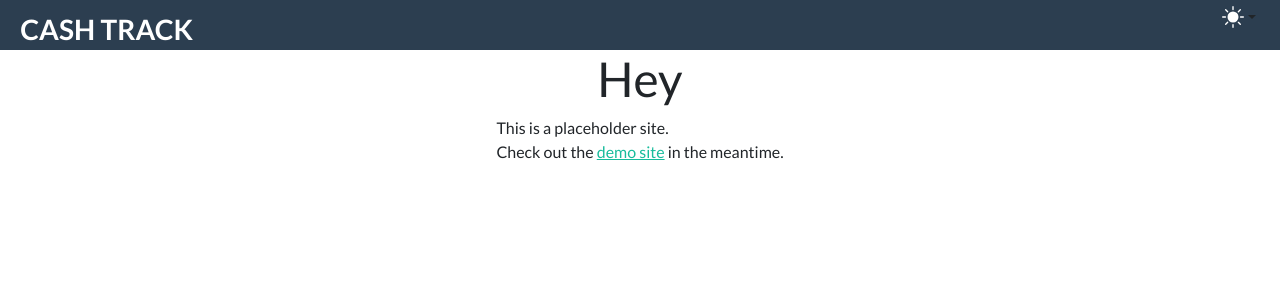
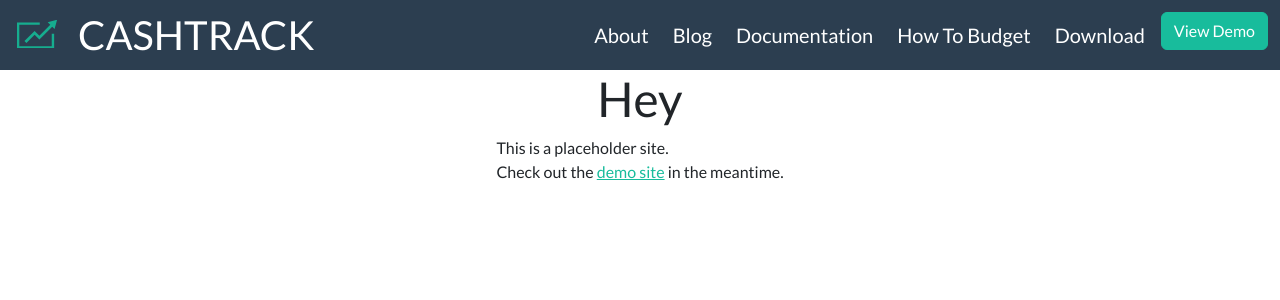
Before and after one commit to Mitchellscot/CashTrack-Web, a Next.js app: page / in a window 1280 px wide. Shown: the top 300 px of the page. Built offline with nearby package versions, Linux system fonts and the light colour scheme.

Commit message:
header up

```diff
--- a/app/components/Header/Header.module.scss
+++ b/app/components/Header/Header.module.scss
@@ -1,15 +1,39 @@
-.image{
-    width: 90px;
-    margin: 0 auto;
+@import "/node_modules/bootswatch/dist/flatly/variables";
+
+//targets both the navbar brand div and the image next to it and sets a color on hover
+
+.logo{
+    cursor: pointer;
+    filter: invert(52%) sepia(70%) saturate(470%) hue-rotate(118deg) brightness(99%) contrast(95%);
 }
+
 .noHyperlinkUnderline{
     text-decoration: none;
 }
+
 .logo{
     font-weight: 900;
     font-size: calc(100% + 0.5vw + 0.7vh);
     text-transform: uppercase;
 }
-.whiteIcon{
 
+.navLink{
+    color: #fff;
 }
+.navLink:hover{
+    color: $success !important;
+}
+
+.navbar{
+    padding: 0px !important;
+}
+.hamburgerBtn{
+    background: none;
+    padding: 0px;
+    border: none;
+}
+.hamburger{
+    cursor: pointer;
+    font-size: 2.5rem;
+    color: $white;
+}
--- a/app/components/Header/Header.tsx
+++ b/app/components/Header/Header.tsx
@@ -2,67 +2,54 @@ import React from 'react';
 import styles from './Header.module.scss';
 import classNames from 'classnames';
 import Image from 'next/image';
+import Link from 'next/link';
 
 export const Header = () => {
-    const img = classNames('d-none d-md-block d-xl-none pt-2', styles.image);
+    const img = classNames('mt-1 me-3', styles.logo);
     const anchor = classNames('d-flex brand col-md-2 d-none d-md-block text-center no-hyperlink-underline', styles.noHyperlinkUnderline);
     const logo = classNames('logo text-white pt-2 d-none d-xl-block', styles.logo);
+    const navLink = classNames('nav-link text-white', styles.navLink);
+    const hamburgerBtn = classNames('me-3', styles.hamburgerBtn);
     return (
-        <header className="d-flex justify-content-end justify-content-md-between p-0 bg-primary">
-            <a href="/" className={anchor}>
-                <span className={logo}>CASH TRACK</span>
-                <Image src="/ct-short.png"
-                    className={img} height={51} width={90} alt='cash track logo' />
-            </a>
-            <ul className="login-partial d-flex align-items-center list-unstyled">
-                <li className="nav-item dropdown me-4" data-bs-theme="light">
-                    <a className="nav-link dropdown-toggle d-flex align-items-center" href="#" id="theme-menu" data-bs-toggle="dropdown" data-bs-display="static">
-                        <svg xmlns="http://www.w3.org/2000/svg" width="22" height="22" fill="#FFFFFF" className={styles.whiteIcon} viewBox="0 0 16 16">
-                            <path d="M8 12a4 4 0 1 0 0-8 4 4 0 0 0 0 8zM8 0a.5.5 0 0 1 .5.5v2a.5.5 0 0 1-1 0v-2A.5.5 0 0 1 8 0zm0 13a.5.5 0 0 1 .5.5v2a.5.5 0 0 1-1 0v-2A.5.5 0 0 1 8 13zm8-5a.5.5 0 0 1-.5.5h-2a.5.5 0 0 1 0-1h2a.5.5 0 0 1 .5.5zM3 8a.5.5 0 0 1-.5.5h-2a.5.5 0 0 1 0-1h2A.5.5 0 0 1 3 8zm10.657-5.657a.5.5 0 0 1 0 .707l-1.414 1.415a.5.5 0 1 1-.707-.708l1.414-1.414a.5.5 0 0 1 .707 0zm-9.193 9.193a.5.5 0 0 1 0 .707L3.05 13.657a.5.5 0 0 1-.707-.707l1.414-1.414a.5.5 0 0 1 .707 0zm9.193 2.121a.5.5 0 0 1-.707 0l-1.414-1.414a.5.5 0 0 1 .707-.707l1.414 1.414a.5.5 0 0 1 0 .707zM4.464 4.465a.5.5 0 0 1-.707 0L2.343 3.05a.5.5 0 1 1 .707-.707l1.414 1.414a.5.5 0 0 1 0 .708z" />
-                        </svg>
+        <header className="">
+            <nav className="navbar navbar-expand-md bg-primary" data-bs-theme="dark">
+                <div className="container-fluid d-flex justify-content-apart py-0">
+                    <a className="navbar-brand text-uppercase fs-2 mx-0 d-flex" href="/">
+                    <Image src='/chart.svg' height={50} width={50} className={img} alt="cashtrack logo" />
+                        <span className="d-none d-lg-block">cashtrack</span>
                     </a>
-                     {/* <ul className="dropdown-menu dropdown-menu-end list-unstyled">
-                        <li className="color-theme-icon">
-                            <button type="button" className="dropdown-item d-flex align-items-center" data-bs-theme-value="light">
-                                @await Html.PartialAsync("Icons", new Icons()
-                                {
-                                    Icon = Icon.SunFill,
-                                    Color = IconColors.Primary,
-                                    Height = 22,
-                                    Width = 22,
-                                    Classes = ""
-                                })
-                                <span className="ms-2">Light</span>
-                            </button>
+
+                    <ul className="navbar-nav justify-content-end" >
+                        <li className="me-2 fs-5 nav-item d-none d-md-block">
+                            <Link href='/About' className={navLink}>About</Link>
                         </li>
-                        <li className="color-theme-icon">
-                            <button type="button" class="dropdown-item d-flex align-items-center" data-bs-theme-value="dark">
-                                @await Html.PartialAsync("Icons", new Icons()
-                                {
-                                    Icon = Icon.MoonStarsFill,
-                                    Color = IconColors.Primary,
-                                    Height = 22,
-                                    Width = 22,
-                                    Classes = ""
-                                })
-                                <span className="ms-2">Dark</span>
-                            </button>
+                        <li className="me-2 fs-5 nav-item d-none d-md-block">
+                            <Link href='/Blog' className={navLink}>Blog</Link>
                         </li>
-                    </ul>  */}
-                </li>
-                {/* <li className="text-nowrap list-unstyled d-block d-md-none">
-                    <button type="button" className="icon-button me-3" data-bs-toggle="offcanvas" data-bs-target="#offCanvasMenu">
-                        @await Html.PartialAsync("Icons", new Icons()
-                        {
-                            Icon = Icon.List,
-                            Color = IconColors.White,
-                            Height = 60,
-                            Width = 40,
-                            Classes = "hamburger white-icon"
-                        })
-                    </button>
-                </li> */}
-            </ul>
+                        <li className="me-2 fs-5 nav-item d-none d-md-block">
+                            <Link href='/Documentation' className={navLink}>Documentation</Link>
+                        </li>
+                        <li className="me-2 fs-5 nav-item d-none d-md-block">
+                            <Link href='/Budget' className={navLink}>How To Budget</Link>
+                        </li>
+                        <li className="me-2 fs-5 nav-item d-none d-md-block">
+                            <Link href='/Budget' className={navLink}>Download</Link>
+                        </li>
+                        <li className="d-none d-md-block">
+                            <a href="https://demo.cashtrack.net" target="_blank">
+                                <button className="btn btn-success" type="button">View Demo</button>
+                            </a>
+                        </li>
+                        <li className="text-nowrap list-unstyled d-block d-md-none">
+                            <button type="button" className={hamburgerBtn} data-bs-toggle="offcanvas" data-bs-target="#mobileMenu">
+                            <svg xmlns="http://www.w3.org/2000/svg" data-bs-toggle="offcanvas" data-bs-target="#mobileMenu" width="45" height="60" fill="#fff" className={styles.hamburger} viewBox="0 0 16 16">
+                                <path fillRule="evenodd" d="M2.5 12a.5.5 0 0 1 .5-.5h10a.5.5 0 0 1 0 1H3a.5.5 0 0 1-.5-.5zm0-4a.5.5 0 0 1 .5-.5h10a.5.5 0 0 1 0 1H3a.5.5 0 0 1-.5-.5zm0-4a.5.5 0 0 1 .5-.5h10a.5.5 0 0 1 0 1H3a.5.5 0 0 1-.5-.5z" />
+                            </svg>
+                        </button>
+                        </li>
+                    </ul>
+                </div>
+            </nav>
         </header>
     );
 };
--- /dev/null
+++ b/app/components/MobileMenu/MobileMenu.tsx
@@ -0,0 +1,20 @@
+import styles from './MobileMenu.module.scss';
+import classNames from 'classnames';
+
+export const MobileMenu = () => {
+
+    return (
+        <div className="offcanvas offcanvas-start" tabIndex={-1} id="mobileMenu">
+            <div className="offcanvas-header d-flex justify-content-end">
+                <button type="button" className="btn-close" data-bs-dismiss="offcanvas"></button>
+            </div>
+            <nav className="offcanvas-body">
+                <ul className="navbar-nav">
+                <li className="nav-item">
+                    Home
+                </li>
+                </ul>
+            </nav>
+        </div>
+    );
+}
--- a/app/layout.tsx
+++ b/app/layout.tsx
@@ -1,5 +1,8 @@
 import Script from "next/script"
+import 'bootswatch/dist/flatly/bootstrap.min.css';
+import '../styles/overrides.scss'
 import {Header} from "./components/Header/Header";
+import {MobileMenu} from "./components/MobileMenu/MobileMenu";
 //import theme from './lib/theme';
 
 export default function RootLayout({
@@ -7,12 +10,13 @@ export default function RootLayout({
 }: {
   children: React.ReactNode
 }) {
+
   return (
     <html lang="en" data-bs-theme="light">
       <head>
         <meta charSet="utf-8" />
         <meta name="viewport" content="width=device-width, initial-scale=1.0" />
-        <link href="https://cdn.jsdelivr.net/npm/bootswatch@5.3.2/dist/flatly/bootstrap.min.css" rel="stylesheet" />
+
         <title>CashTrack</title>
         <meta name="description" content="Cash Track - a budgeting app" />
         <meta name="viewport" content="width=device-width, initial-scale=1" />
@@ -20,9 +24,12 @@ export default function RootLayout({
       </head>
       <body>
         <Header />
+        <MobileMenu />
         {/* <Script src="~/js/theme.js"></Script> */}
 
         {children}
+        <Script src="https://cdn.jsdelivr.net/npm/@popperjs/core@2.11.8/dist/umd/popper.min.js"></Script>
+        <Script src="https://cdn.jsdelivr.net/npm/bootstrap@5.3.2/dist/js/bootstrap.min.js"></Script>
       </body>
     </html>
   )
--- a/app/page.tsx
+++ b/app/page.tsx
@@ -1,8 +1,6 @@
-//this is the home page
 export default function Page() {
 
     return(
-      <>
     <main className="container d-flex justify-content-center flex-column align-items-center">
       <h1>Hey</h1>
       <div>
@@ -10,6 +8,5 @@ export default function Page() {
         Check out the <a href="https://demo.cashtrack.net">demo site</a> in the meantime.
       </div>
     </main>
-    </>
     )
   }
--- /dev/null
+++ b/styles/overrides.scss
@@ -0,0 +1,5 @@
+$navbar-padding-y: 0 !default;
+
+@import "~bootswatch/dist/flatly/variables";
+@import "~bootstrap/scss/bootstrap";
+@import "~bootswatch/dist/flatly/bootswatch";
```
Also changed, not shown: app/components/MobileMenu/MobileMenu.scss (added), public/chart.svg (added), public/white-fav.png (added).
